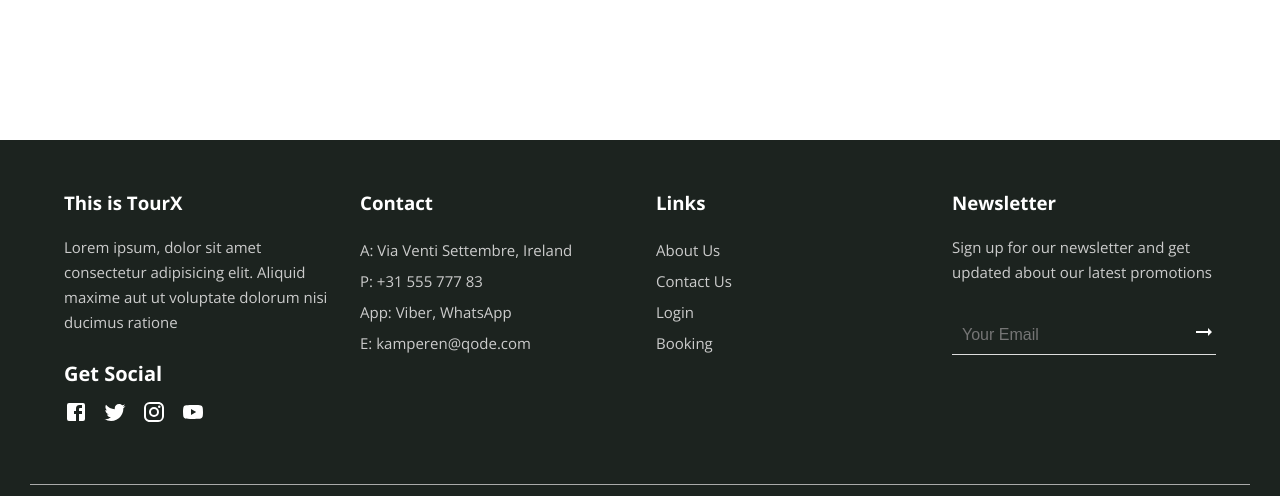
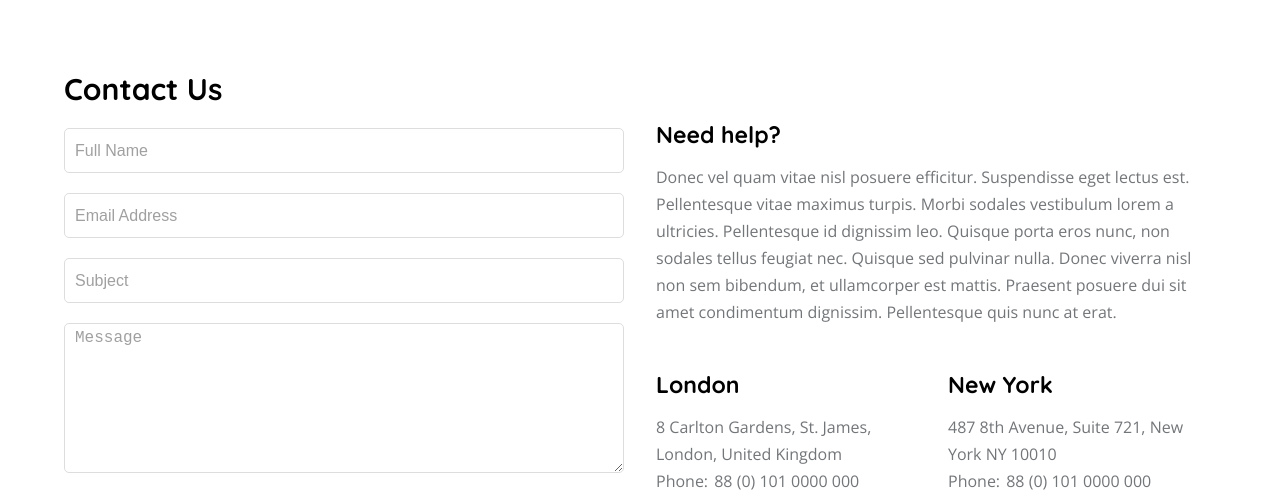
Before and after one commit to HasiburRahman-hr11/Tour-X-client-side-code, a React (Create React App) app: page /contact in a window 1280 px wide. Shown: the part 440-936 px from the top of the page. Built offline with nearby package versions, Linux system fonts and the light colour scheme; no server answers.

Commit message:
added contact page

```diff
--- a/src/pages/ContactUs/ContactUs.css
+++ b/src/pages/ContactUs/ContactUs.css
@@ -0,0 +1,29 @@
+.contact_form_title {
+    font-size: 30px;
+    margin-bottom: 20px;
+    font-family: 'Quicksand', sans-serif;
+}
+
+.contact_content{
+    padding-top: 50px;
+}
+.contact_content h2 {
+    font-size: 23px;
+    font-family: 'Quicksand', sans-serif;
+    margin-bottom: 15px;
+}
+
+.contact_content p {
+    font-size: 16px;
+    line-height: 27px;
+    color: #737679;
+}
+.contact_address  span{
+    margin-right: 2px;
+}
+.contact_address a{
+    transition: all 0.4s;
+}
+.contact_address a:hover{
+    color: var(--color-primary);
+}
--- a/src/pages/ContactUs/ContactUs.js
+++ b/src/pages/ContactUs/ContactUs.js
@@ -7,10 +7,95 @@ import PageBanner from '../../components/PageBanner/PageBanner';
 const ContactUs = () => {
     return (
         <div className="page contact_page">
-            <PageBanner title="Contact Us" />
+            <PageBanner title="Contact Us" bg="https://images.pexels.com/photos/2450296/pexels-photo-2450296.jpeg?auto=compress&cs=tinysrgb&h=750&w=1260" />
             <div className="page_content">
                 <Container>
+                    <Grid container spacing={4}>
+                        <Grid item md={6} xs={12}>
+                            <div className="contact_form_wrapper">
+                                <h2 className="contact_form_title">Contact Us</h2>
+                                <form action="" className="contact_form">
+                                    <div className="input_group">
+                                        <input
+                                            type="text"
+                                            className="form_control"
+                                            placeholder="Full Name"
+                                        />
+                                    </div>
+                                    <div className="input_group">
+                                        <input
+                                            type="email"
+                                            className="form_control"
+                                            placeholder="Email Address"
+                                        />
+                                    </div>
+                                    <div className="input_group">
+                                        <input
+                                            type="text"
+                                            className="form_control"
+                                            placeholder="Subject"
+                                        />
+                                    </div>
+                                    <div className="input_group">
+                                        <textarea
+                                            className="form_control"
+                                            placeholder="Message"
+                                        />
+                                    </div>
 
+                                    <div>
+                                        <button className="btn btn_primary">Send Message</button>
+                                    </div>
+                                </form>
+                            </div>
+                        </Grid>
+                        <Grid item md={6} xs={12}>
+                            <div className="contact_content">
+                                <div>
+                                    <h2>Need help?</h2>
+                                    <p>Donec vel quam vitae nisl posuere efficitur. Suspendisse eget lectus est. Pellentesque vitae maximus turpis. Morbi sodales vestibulum lorem a ultricies. Pellentesque id dignissim leo. Quisque porta eros nunc, non sodales tellus feugiat nec. Quisque sed pulvinar nulla. Donec viverra nisl non sem bibendum, et ullamcorper est mattis. Praesent posuere dui sit amet condimentum dignissim. Pellentesque quis nunc at erat.</p>
+                                </div>
+
+                                <Grid container spacing={3} sx={{
+                                    marginTop: '20px'
+                                }}>
+                                    <Grid item sm={6} xs={12}>
+                                        <div className="contact_address">
+                                            <h2>London</h2>
+                                            <p>
+                                                <a href="https://www.google.com/maps/dir//11a+Dacre+St,+Westminster,+London+SW1H,+UK/@51.4990139,-0.1372977,16z/data=!4m8!4m7!1m0!1m5!1m1!1s0x487604dc77a6cfcb:0x5aff173f963f4b28!2m2!1d-0.1329203!2d51.499014?_ga=2.50848623.792297434.1635615560-361194678.1635615560">8 Carlton Gardens, St. James, London, United Kingdom</a>
+                                            </p>
+                                            <p>
+                                                <span>Phone: </span>
+                                                <a href="tel:+8801303606467">88 (0) 101 0000 000</a>
+                                            </p>
+                                            <p>
+                                                <span>Email: </span>
+                                                <a href="mailto:tourxhelp@gmail.com">tourxhelp@gmail.com</a>
+                                            </p>
+                                        </div>
+                                    </Grid>
+
+                                    <Grid item sm={6} xs={12}>
+                                        <div className="contact_address">
+                                            <h2>New York</h2>
+                                            <p>
+                                                <a href="https://www.google.com/maps/place/487+8th+Ave,+New+York,+NY+10001,+USA/@40.7520104,-73.9944035,17.5z/data=!4m5!3m4!1s0x89c259adc21c3015:0x2600e29999851411!8m2!3d40.7526402!4d-73.9931291?_ga=2.120619086.792297434.1635615560-361194678.1635615560">487 8th Avenue, Suite 721, New York NY 10010</a>
+                                            </p>
+                                            <p>
+                                                <span>Phone: </span>
+                                                <a href="tel:+8801303606467">88 (0) 101 0000 000</a>
+                                            </p>
+                                            <p>
+                                                <span>Email: </span>
+                                                <a href="mailto:tourxhelp@gmail.com">tourxhelp@gmail.com</a>
+                                            </p>
+                                        </div>
+                                    </Grid>
+                                </Grid>
+                            </div>
+                        </Grid>
+                    </Grid>
                 </Container>
             </div>
         </div>
```
